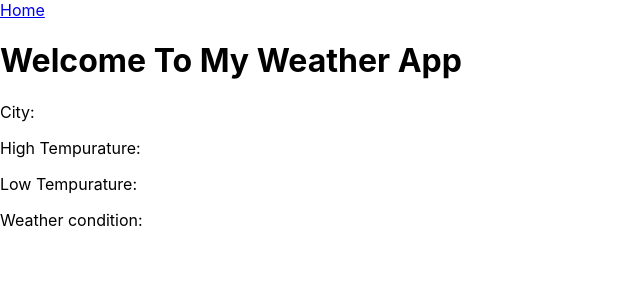
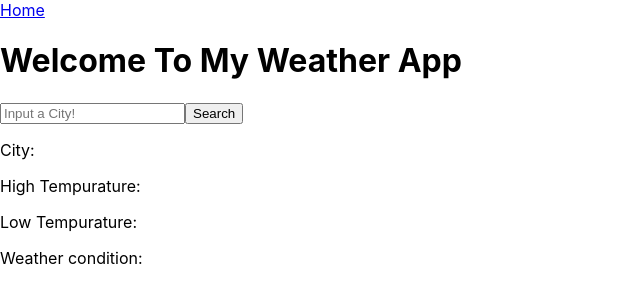
Before and after one commit to marmar897/weather_app, a React (Create React App) app: page / in a window 1280 px wide. Shown: the top 304 px of the page, without its empty margins (0-640 px from the left). Built offline with nearby package versions, Linux system fonts and the light colour scheme.

Commit message:
created searchField

```diff
--- a/src/components/Home.js
+++ b/src/components/Home.js
@@ -3,13 +3,15 @@ import { BrowserRouter, Route, Link, Switch} from 'react-router-dom';
 // import axios from 'axios';
 
 import WeatherCard from './weatherCard';
+import SearchField from './SearchField';
 
 function Homepage(){
     return(
         <div>
         <h1>Welcome To My Weather App</h1>
         <div >
-        <WeatherCard/>
+            <SearchField/>
+            <WeatherCard/>
        </div>
        </div>
 
--- /dev/null
+++ b/src/components/SearchField.js
@@ -0,0 +1,27 @@
+import React, { Component } from 'react';
+
+class SearchField extends Component{
+    constructor(){
+        super();
+        this.state = {input: ''}
+    }
+
+    onInputChange(input) {
+        this.setState({input});
+        console.log(input)
+         this.props.onTermChange(input);
+    }
+
+    render(){
+        return(
+            <div className ="searchField" >
+            <input id= "submitId" placeholder="Input a City!" />
+            <button onClick= {() => this.onInputChange(document.getElementById('submitId').value)}> Search </button>
+
+            </div>
+        )
+    }
+
+}
+
+export default SearchField;
```
